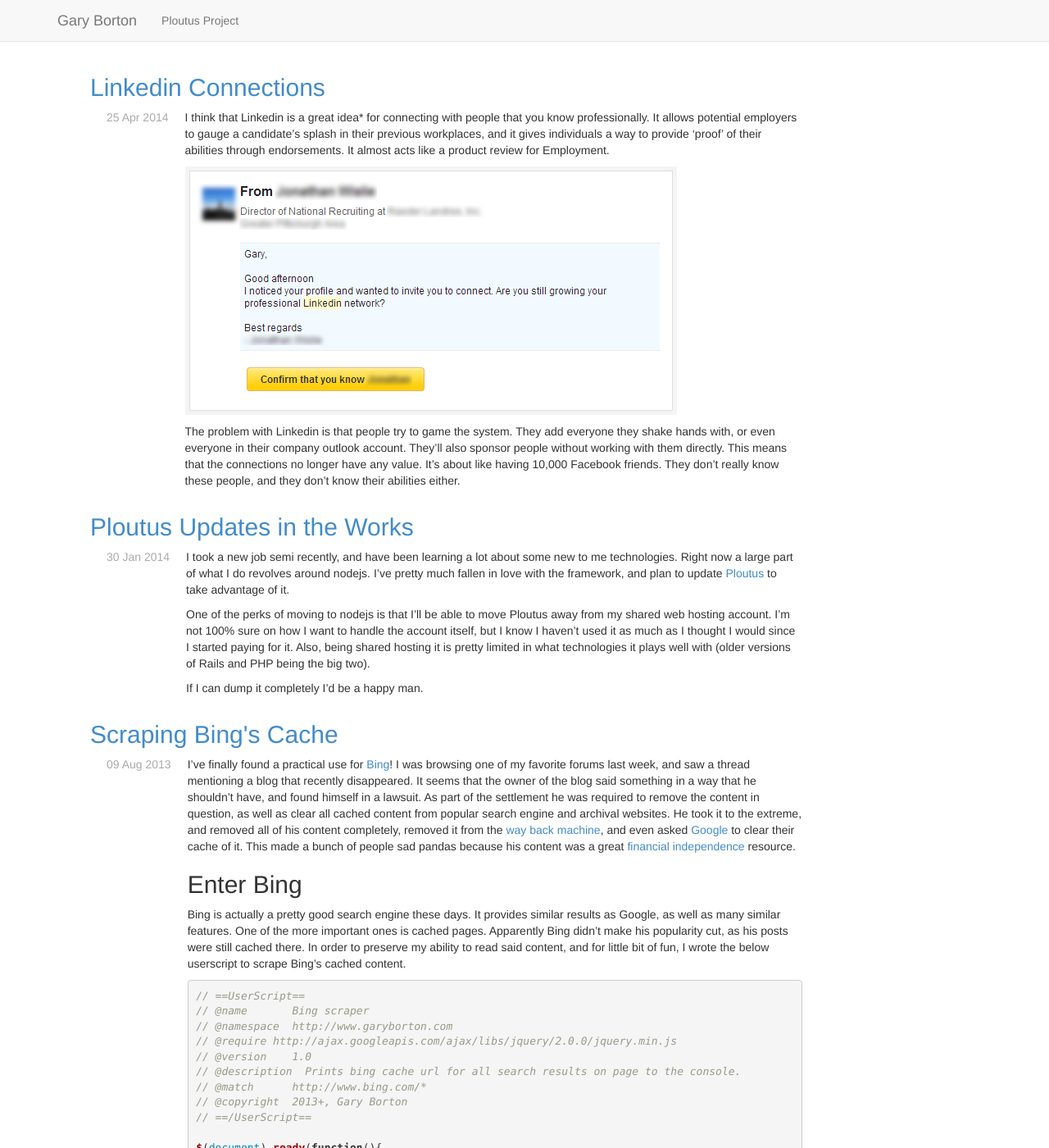
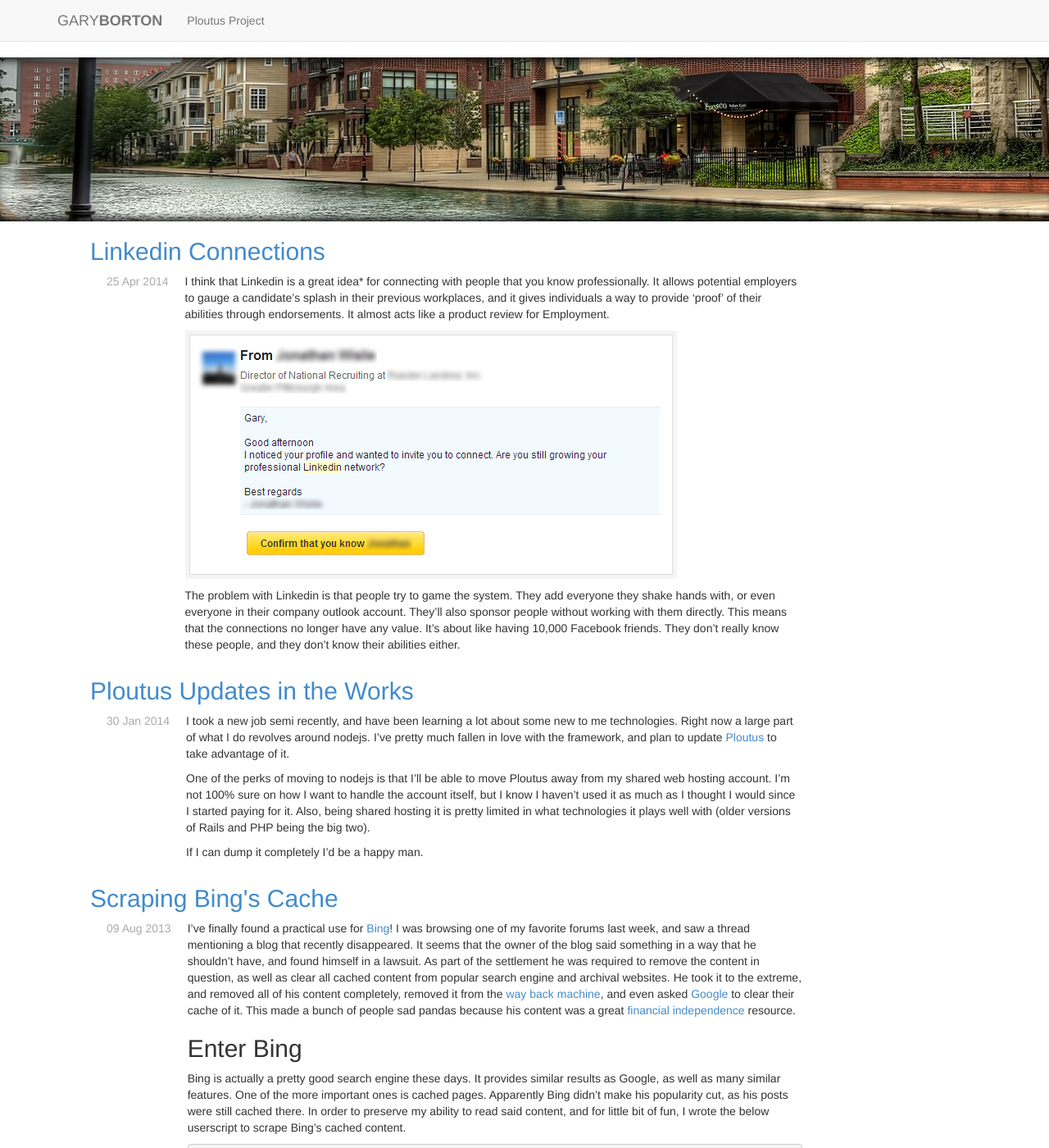
Before and after one commit to gdborton/gdborton.github.io, a Jekyll site: the page built from index.html, in a window 1280 px wide and 1400 px high. Shown: the whole window at 82% size. Built offline with Jekyll 4.4.1, drawn with Linux system fonts in a browser that asks for light colours; Markdown is read by kramdown in place of the engine named in the settings.

Commit message:
Update styles to make the blog a bit prettier.

```diff
--- a/_layouts/default.html
+++ b/_layouts/default.html
@@ -39,7 +39,7 @@
                         <span class="icon-bar"></span>
                         <span class="icon-bar"></span>
                     </button>
-                    <a class="navbar-brand" href="/">{{ site.name }}</a>
+                    <a class="navbar-brand" href="/">GARY<strong>BORTON</strong></a>
                 </div>
                 <div class="collapse navbar-collapse" id="bs-example-navbar-collapse-1">
                     <ul class="nav navbar-nav">
@@ -48,6 +48,8 @@
                 </div>
             </div>
         </div>
+
+        <div class="canal-banner"></div>
 
         <div class="container">
 
--- a/css/main.css
+++ b/css/main.css
@@ -32,3 +32,12 @@ div.footer {
   margin-left: 20px;
   color: #aaa;
 }
+
+.canal-banner {
+    width: 100%;
+    height: 200px;
+    background-image: url('/images/canal.png');
+    -moz-box-shadow:    inset black 0px 12px 11px -9px, inset black 0px -12px 11px -9px;
+    -webkit-box-shadow: inset black 0px 12px 11px -9px, inset black 0px -12px 11px -9px;
+     box-shadow:        inset black 0px 12px 11px -9px, inset black 0px -12px 11px -9px;
+}
--- a/index.html
+++ b/index.html
@@ -7,7 +7,6 @@ title: Gary Borton
     <ul class="posts">
         {% for post in site.posts %}
         {% include post.html %}
-        <!--<li><span>{{ post.date | date_to_string }}</span> &raquo; <a href="{{ post.url }}">{{ post.title }}</a></li>-->
         {% endfor %}
     </ul>
 </div>
```
Also changed, not shown: images/canal.png (added).
